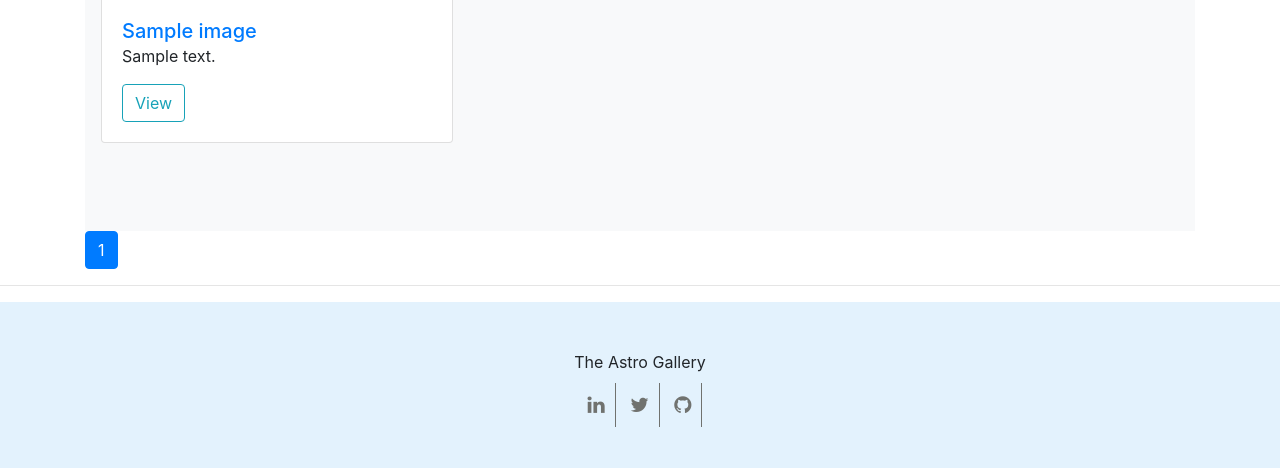
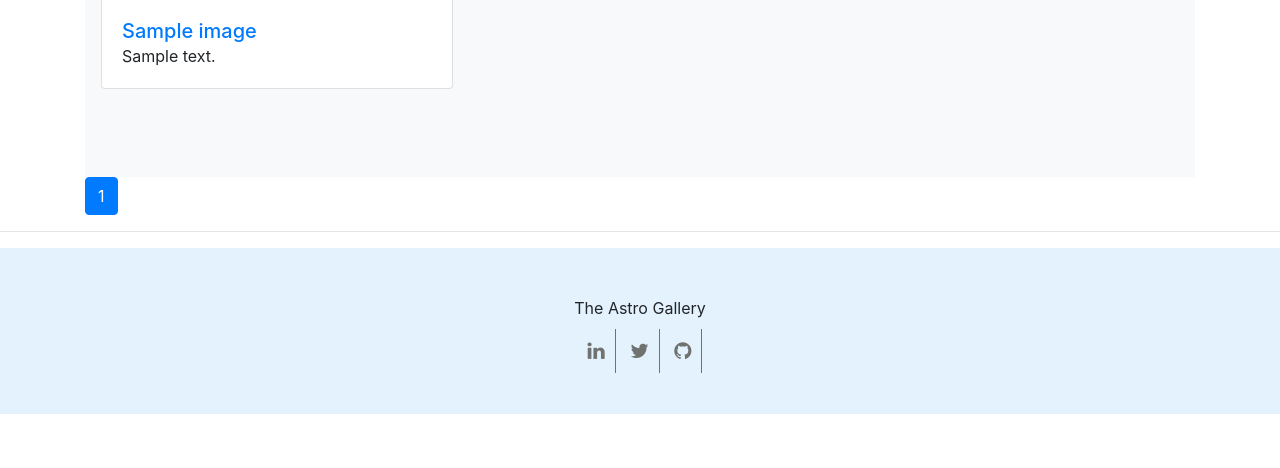
Before and after one commit to samirpatil2000/HackerEarth, a Django app: page / in a window 1280 px wide. Shown: the part 760-1228 px from the top of the page. After the commit the page ends 1174 px from the top, so only its background shows below. Run offline with Django 4.2, Linux system fonts and the light colour scheme; tables that the repository leaves empty hold one stand-in row (values such as "Sample post"); some libraries are stand-ins or nearby versions.

Commit message:
[REMOVE] Remove view button from home page

```diff
--- a/templates/gallery/image_list.html
+++ b/templates/gallery/image_list.html
@@ -26,14 +26,15 @@
         <div class="row" style="padding-bottom: 2rem">
         {% for image in  images %}
             <div class="col-sm-4">
+                <a href="{{ image.get_absolute_url }}">
                 <div class="card" href="{{ image.get_absolute_url }}" style="width: 22rem; margin-bottom: 2rem">
                   <img class="card-img-top" src="{{ image.url }}" style="height: 20rem;" alt="Card image cap">
                   <div class="card-body" href="{{image.get_absolute_url }}">
                       <a class="card-title h5" href="{{ image.get_absolute_url }}">{{image.name}}</a>
                     <p class="card-text">{{ image.detail | truncatewords:20 }}</p>
-                    <a href="{{ image.get_absolute_url }}" class="btn btn-outline-info">View</a>
                   </div>
                 </div>
+                </a>
             </div>
         {% endfor %}
         </div>
```
